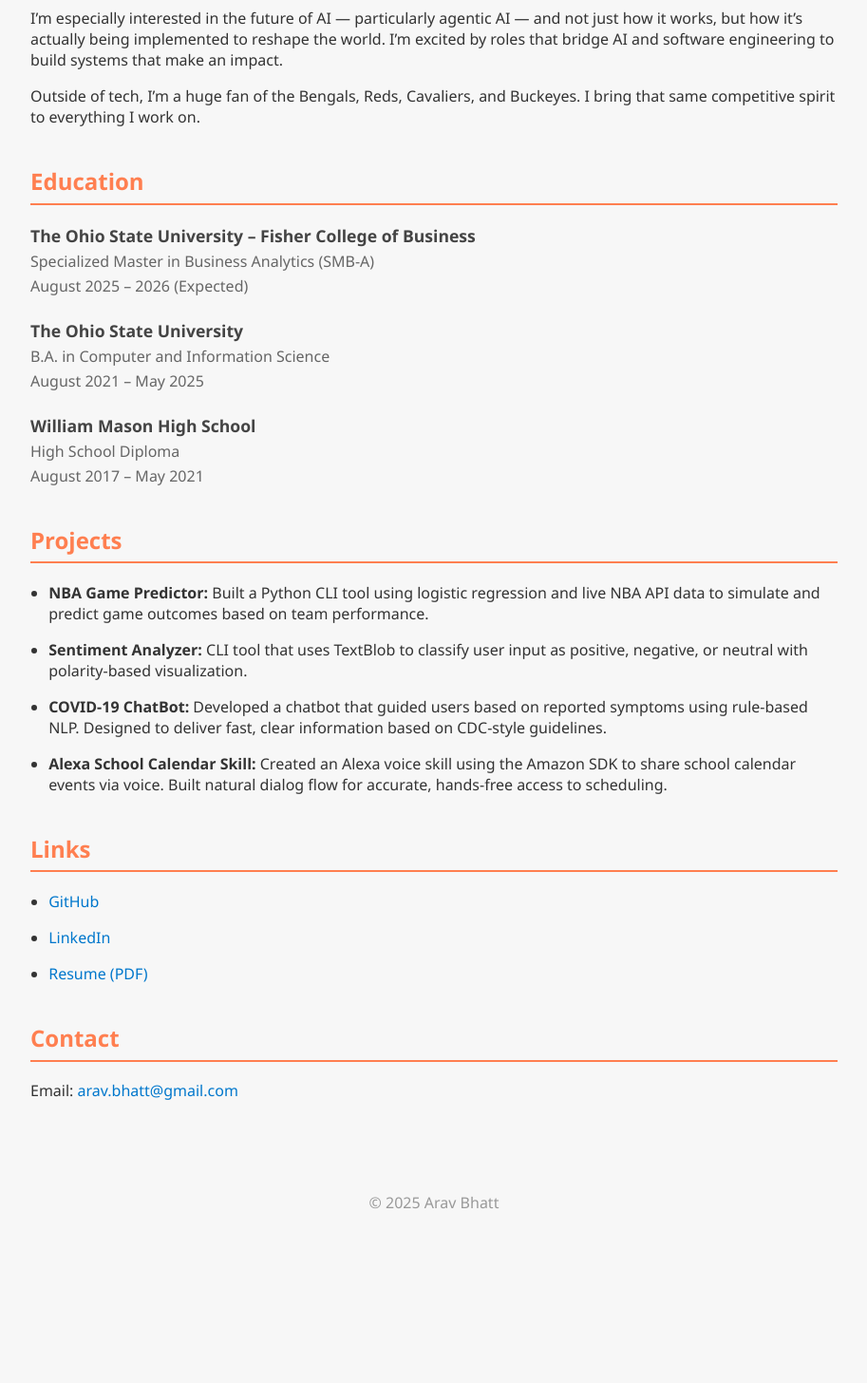
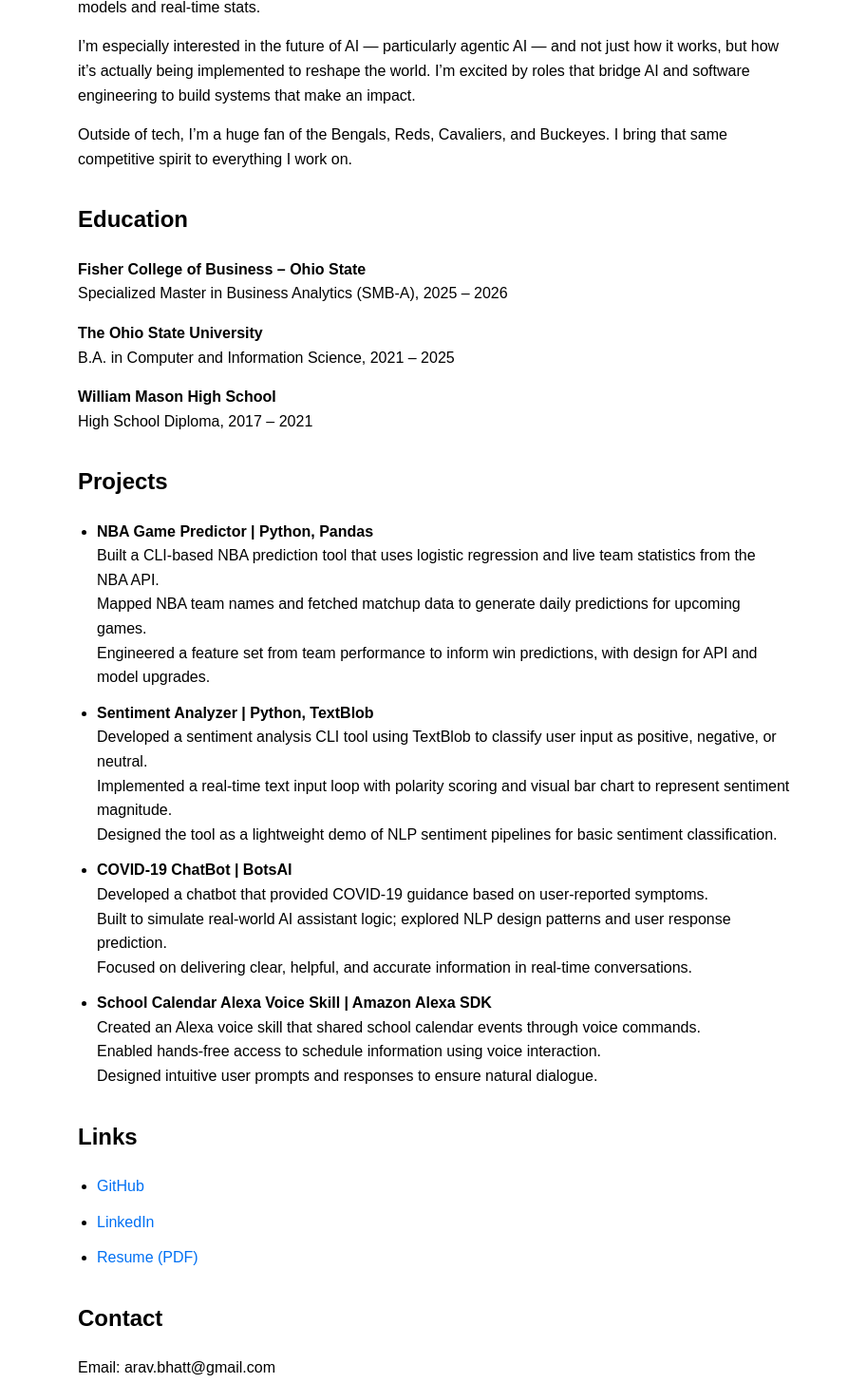
Before and after one commit to aravbhatt/aravbhatt.github.io, a plain HTML site: page index.html in a window 1280 px wide. Shown: the part 588-2044 px from the top of the page at 95% size, without its empty margins (183-1096 px from the left). Before the commit the page ends 1913 px from the top, so only its background shows below. Drawn offline with Linux system fonts and the light colour scheme.

Commit message:
Update index.html

```diff
--- a/index.html
+++ b/index.html
@@ -6,136 +6,95 @@
   <title>Arav Bhatt</title>
   <style>
     body {
-      margin: 0;
-      font-family: 'Segoe UI', Tahoma, Geneva, Verdana, sans-serif;
-      background: #f7f7f7;
-      color: #333;
+      font-family: sans-serif;
+      max-width: 750px;
+      margin: 2rem auto;
+      padding: 1rem;
+      line-height: 1.6;
     }
-    header {
-      background-color: #20232a;
-      color: #f9f9f9;
-      padding: 1rem;
-      text-align: center;
-    }
-    h1 {
-      margin: 0;
-    }
-    .container {
-      max-width: 850px;
-      margin: auto;
-      padding: 2rem;
-    }
+    a { color: #0070f3; text-decoration: none; }
+    h1 { margin-bottom: 0.5rem; text-align: center; }
+    h2 { margin-top: 2rem; }
+    .center { text-align: center; }
     .profile-img {
       width: 200px;
       height: 200px;
       border-radius: 50%;
       object-fit: cover;
-      border: 3px solid #ff7f50;
+      border: 2px solid #ccc;
+      margin: 1.5rem auto;
       display: block;
-      margin: 1.5rem auto;
     }
-    section {
-      margin-top: 2.5rem;
+    ul {
+      padding-left: 1.25rem;
     }
-    h2 {
-      color: #ff7f50;
-      border-bottom: 2px solid #ff7f50;
-      padding-bottom: 0.4rem;
-    }
-    a {
-      color: #0077cc;
-      text-decoration: none;
-    }
-    h3 {
-      color: #444;
-      margin-top: 2rem;
-    }
-    .edu-entry {
-      margin-bottom: 1.5rem;
-    }
-    .edu-entry h3 {
-      margin: 0 0 0.3rem 0;
-      font-size: 1.1rem;
-    }
-    .edu-entry p {
-      margin: 0.2rem 0;
-      color: #666;
-    }
-    ul.project-list {
-      padding-left: 1.2rem;
-    }
-    ul.project-list li {
-      margin-bottom: 1rem;
-    }
-    footer {
-      text-align: center;
-      padding: 2rem 1rem;
-      color: #999;
+    li {
+      margin-bottom: 0.75rem;
     }
   </style>
 </head>
 <body>
-  <header>
+
   <h1>Arav Bhatt</h1>
-    <p>Passionate about technology, backend systems, and applied AI. I’ve built cloud-native tools, automated pipelines, and data-backed apps that reflect my interest in building secure, scalable systems that solve real-world problems.</p>
-  </header>
+  <p class="center">
+    Passionate about technology, backend systems, and applied AI. I’ve built cloud-native tools, automated pipelines, and data-backed apps that reflect my interest in building secure, scalable systems that solve real-world problems.
+  </p>
 
-  <div class="container">
   <img src="1743615482554.jpeg" alt="Arav Bhatt" class="profile-img" />
 
-    <section>
   <h2>About Me</h2>
-      <p>I got into coding in high school, but things really started to click in my second year of college — especially when I began building real tools. Recently, I developed an NBA game predictor powered by regression models and real-time stats.</p>
-      <p>I’m especially interested in the future of AI — particularly agentic AI — and not just how it works, but how it’s actually being implemented to reshape the world. I’m excited by roles that bridge AI and software engineering to build systems that make an impact.</p>
-      <p>Outside of tech, I’m a huge fan of the Bengals, Reds, Cavaliers, and Buckeyes. I bring that same competitive spirit to everything I work on.</p>
-    </section>
+  <p>
+    I got into coding in high school, but things really started to click in my second year of college — especially when I began building real tools. Recently, I developed an NBA game predictor powered by regression models and real-time stats.
+  </p>
+  <p>
+    I’m especially interested in the future of AI — particularly agentic AI — and not just how it works, but how it’s actually being implemented to reshape the world. I’m excited by roles that bridge AI and software engineering to build systems that make an impact.
+  </p>
+  <p>
+    Outside of tech, I’m a huge fan of the Bengals, Reds, Cavaliers, and Buckeyes. I bring that same competitive spirit to everything I work on.
+  </p>
 
-    <section>
   <h2>Education</h2>
-      <div class="edu-entry">
-        <h3>The Ohio State University – Fisher College of Business</h3>
-        <p>Specialized Master in Business Analytics (SMB-A)</p>
-        <p>August 2025 – 2026 (Expected)</p>
-      </div>
-      <div class="edu-entry">
-        <h3>The Ohio State University</h3>
-        <p>B.A. in Computer and Information Science</p>
-        <p>August 2021 – May 2025</p>
-      </div>
-      <div class="edu-entry">
-        <h3>William Mason High School</h3>
-        <p>High School Diploma</p>
-        <p>August 2017 – May 2021</p>
-      </div>
-    </section>
+  <p><strong>Fisher College of Business – Ohio State</strong><br />
+  Specialized Master in Business Analytics (SMB-A), 2025 – 2026</p>
+  <p><strong>The Ohio State University</strong><br />
+  B.A. in Computer and Information Science, 2021 – 2025</p>
+  <p><strong>William Mason High School</strong><br />
+  High School Diploma, 2017 – 2021</p>
 
-    <section>
   <h2>Projects</h2>
-      <ul class="project-list">
-        <li><strong>NBA Game Predictor:</strong> Built a Python CLI tool using logistic regression and live NBA API data to simulate and predict game outcomes based on team performance.</li>
-        <li><strong>Sentiment Analyzer:</strong> CLI tool that uses TextBlob to classify user input as positive, negative, or neutral with polarity-based visualization.</li>
-        <li><strong>COVID-19 ChatBot:</strong> Developed a chatbot that guided users based on reported symptoms using rule-based NLP. Designed to deliver fast, clear information based on CDC-style guidelines.</li>
-        <li><strong>Alexa School Calendar Skill:</strong> Created an Alexa voice skill using the Amazon SDK to share school calendar events via voice. Built natural dialog flow for accurate, hands-free access to scheduling.</li>
+  <ul>
+    <li><strong>NBA Game Predictor | Python, Pandas</strong><br />
+    Built a CLI-based NBA prediction tool that uses logistic regression and live team statistics from the NBA API.<br />
+    Mapped NBA team names and fetched matchup data to generate daily predictions for upcoming games.<br />
+    Engineered a feature set from team performance to inform win predictions, with design for API and model upgrades.</li>
+
+    <li><strong>Sentiment Analyzer | Python, TextBlob</strong><br />
+    Developed a sentiment analysis CLI tool using TextBlob to classify user input as positive, negative, or neutral.<br />
+    Implemented a real-time text input loop with polarity scoring and visual bar chart to represent sentiment magnitude.<br />
+    Designed the tool as a lightweight demo of NLP sentiment pipelines for basic sentiment classification.</li>
+
+    <li><strong>COVID-19 ChatBot | BotsAI</strong><br />
+    Developed a chatbot that provided COVID-19 guidance based on user-reported symptoms.<br />
+    Built to simulate real-world AI assistant logic; explored NLP design patterns and user response prediction.<br />
+    Focused on delivering clear, helpful, and accurate information in real-time conversations.</li>
+
+    <li><strong>School Calendar Alexa Voice Skill | Amazon Alexa SDK</strong><br />
+    Created an Alexa voice skill that shared school calendar events through voice commands.<br />
+    Enabled hands-free access to schedule information using voice interaction.<br />
+    Designed intuitive user prompts and responses to ensure natural dialogue.</li>
   </ul>
-    </section>
 
-    <section>
   <h2>Links</h2>
-      <ul class="project-list">
+  <ul>
     <li><a href="https://github.com/aravbhatt" target="_blank">GitHub</a></li>
-        <li><a href="https://linkedin.com/in/arav-bhatt" target="_blank">LinkedIn</a></li>
-        <li><a href="Arav%20Bhatt_Resume.pdf" target="_blank">Resume (PDF)</a></li>
+    <li><a href="https://www.linkedin.com/in/arav-bhatt/" target="_blank">LinkedIn</a></li>
+    <li><a href="resume.pdf" target="_blank">Resume (PDF)</a></li>
   </ul>
-    </section>
 
-    <section>
   <h2>Contact</h2>
-      <p>Email: <a href="mailto:arav.bhatt@gmail.com">arav.bhatt@gmail.com</a></p>
-    </section>
-  </div>
+  <p>Email: arav.bhatt@gmail.com</p>
 
-  <footer>
-    <p>&copy; 2025 Arav Bhatt</p>
-  </footer>
+  <p style="text-align:center; margin-top:3rem;">© 2025 Arav Bhatt</p>
+
 </body>
 </html>
```
Lines whose indentation alone changed are shown as unchanged.
